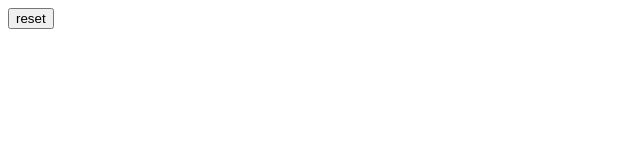
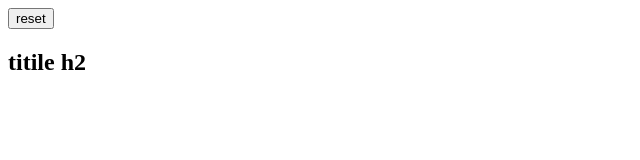
Before and after one commit to JNatividad/git-testing, a plain HTML site: page index.html in a window 1280 px wide. Shown: the whole page, without its empty margins (0-640 px from the left). Drawn offline with Linux system fonts and the light colour scheme.

Commit message:
se agrega el h2

```diff
--- a/index.html
+++ b/index.html
@@ -11,5 +11,7 @@
 <body>
 
   <button>reset</button>
+
+  <h2>titile h2</h2>
 </body>
 </html>
```
